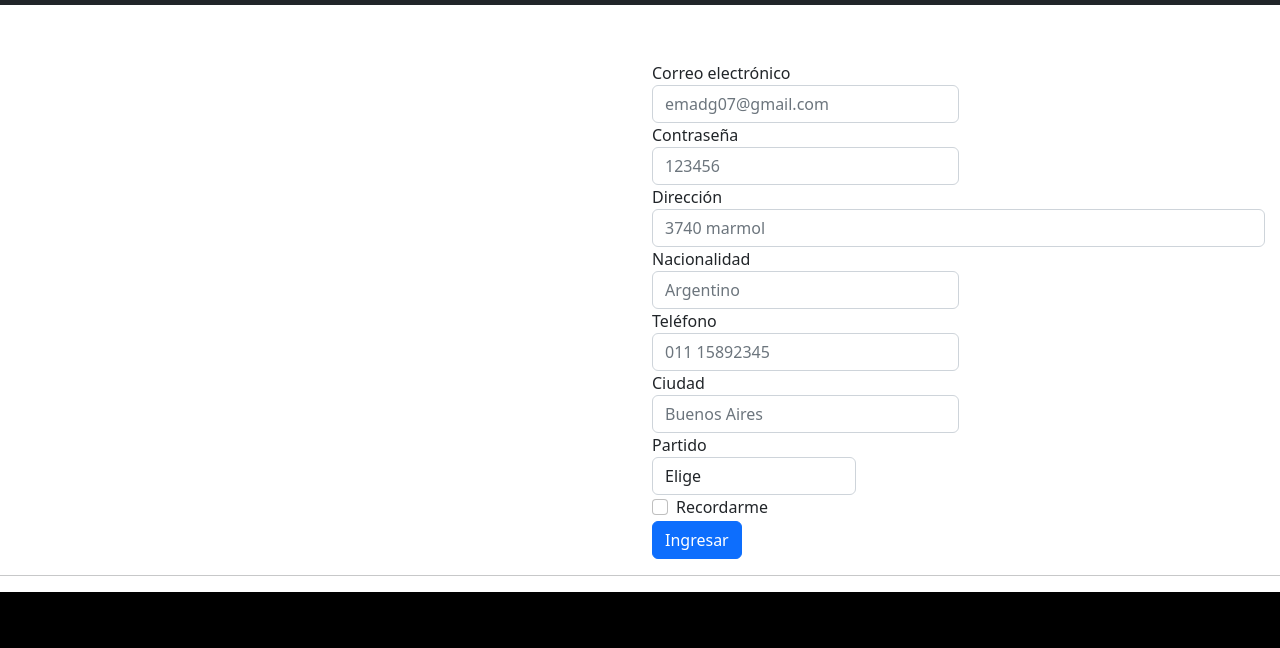
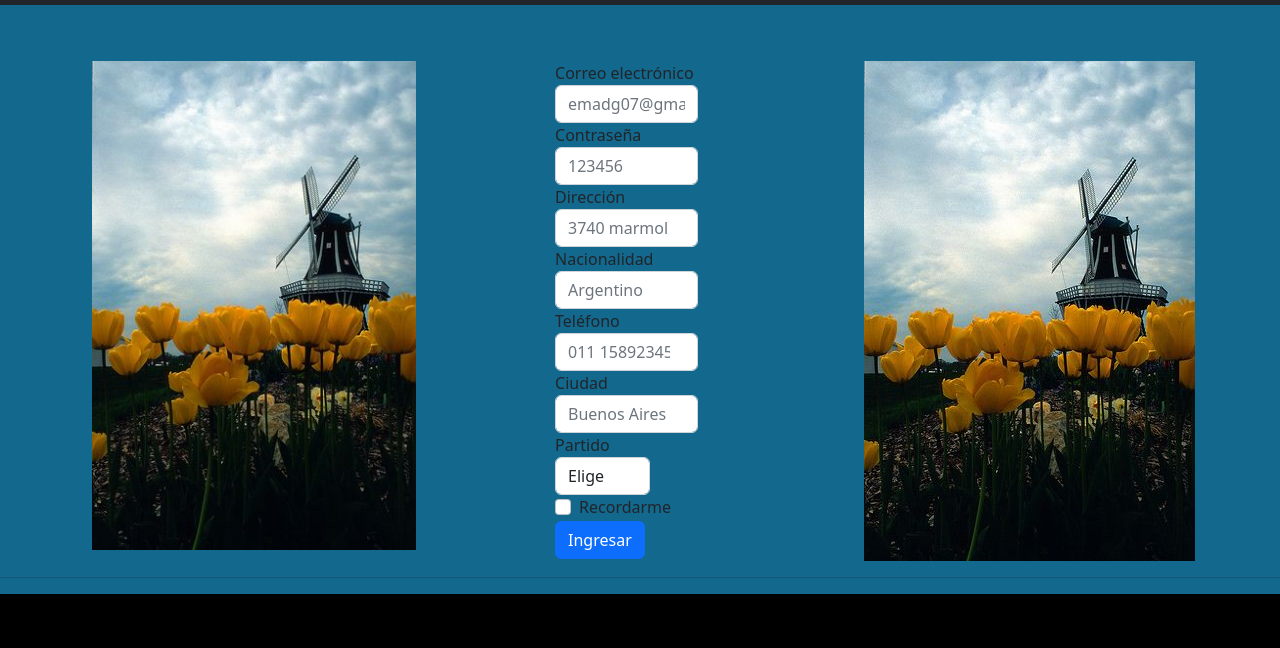
Before and after one commit to EmanuelDavid-Code01/LaPanaderia-DesafioFinalCoderHouse, a website: page registrate.html in a window 1280 px wide. Shown: the part 67-715 px from the top of the page. Drawn offline with nearby package versions, Linux system fonts and the light colour scheme.

Commit message:
registrate pagina modiicada

```diff
--- a/registrate.html
+++ b/registrate.html
@@ -15,7 +15,7 @@
     <header>
         <div class="container-fluid" id="navbarTogglerDemo01">
             <nav class="navbar navbar-expand-md navbar-dark fixed-top bg-dark">
-                <a class="navbar-brand" href="#">Imagen de logo</a>
+                <a class="navbar-brand" href="index.html">Imagen de logo</a>
                 <div class="btn-group">
                     <button class="btn btn-secondary dropdown-toggle bg-dark" type="button" data-bs-toggle="dropdown"
                         aria-expanded="false">
@@ -58,13 +58,13 @@
                             <div class="collapse navbar-collapse" id="navbarNav">
                                 <ul class="navbar-nav">
                                     <li class="nav-item">
-                                        <a class="nav-link" aria-current="page" href="#">Registrate</a>
+                                        <a class="nav-link" aria-current="page" href="registrate.html">Registrate</a>
                                     </li>
                                     <li class="nav-item">
                                         <a class="nav-link" href="tienda.html">Tienda</a>
                                     </li>
                                     <li class="nav-item">
-                                        <a class="nav-link" href="#">Nosotros</a>
+                                        <a class="nav-link" href="nosotros.html">Nosotros</a>
                                     </li>
                                 </ul>
                             </div>
@@ -79,16 +79,17 @@
     <main>
         <div class="container-fluid">
             <div class="row featurette">
-            <div class="col-md-6 order-md-1">
-                <img class="img-fluid" src="imagenes/Logo/img registrate.jpg" alt="">
+                <div class="col-md-4 order-md-1 imagen-padding">
+                    <img class="img-fluid" src="Imagenes/MolinoDeVientoRegistrate.jpg" alt="RegistrateIMG">
                 </div>
                 <br>
-            <div class="col-md-6 order-md-1">
+                <div class="col-md-4 order-md-1 paddingForm">
                     <form>
                         <div class="form-row">
                             <div class="form-group col-md-6">
                                 <label for="inputEmail4">Correo electrónico</label>
-                            <input type="email" class="form-control" id="inputEmail4" placeholder="emadg07@gmail.com">
+                                <input type="email" class="form-control" id="inputEmail4"
+                                    placeholder="emadg07@gmail.com">
                             </div>
                             <div class="form-group col-md-6">
                                 <label for="inputPassword4">Contraseña</label>
@@ -97,16 +98,20 @@
                         </div>
                         <div class="form-group">
                             <label for="inputAddress">Dirección</label>
+
+                        </div>
+                        <div class="form-row">
+                            <div class="form-group col-md-6">
                                 <input type="text" class="form-control" id="inputAddress" placeholder="3740 marmol">
                             </div>
-                    <div class="form-row">
                             <div class="form-group col-md-6">
                                 <label for="inputEmail4">Nacionalidad</label>
                                 <input type="text" class="form-control" id="inputEmail4" placeholder="Argentino">
                             </div>
                             <div class="form-group col-md-6">
                                 <label for="inputPassword4">Teléfono</label>
-                            <input type="number" class="form-control" id="inputPassword4" placeholder="011 15892345">
+                                <input type="number" class="form-control" id="inputPassword4"
+                                    placeholder="011 15892345">
                             </div>
                         </div>
                         <div class="form-row">
@@ -133,6 +138,10 @@
                         <button type="submit" class="btn btn-primary">Ingresar</button>
                     </form>
 
+                </div>
+                <div class="col-md-4 order-md-1">
+                    <img class="img-fluid" src="Imagenes/MolinoDeVientoRegistrate.jpg" alt="RegistrateIMG">
+                </div>
             </div>
     </main>
     <hr>
--- a/scss/_colores.scss
+++ b/scss/_colores.scss
@@ -9,3 +9,8 @@ a.nav-link{
 .colorFondo{
     background-color: #3D6675;
 }
+body{
+    background: #12688D;
+
+
+}
--- a/scss/_imagenes.scss
+++ b/scss/_imagenes.scss
@@ -1,5 +1,8 @@
-.imagen{
-    background-image: url(https://i.pinimg.com/originals/4e/79/be/4e79becb3cafb329bdffb22f6134462a.jpg);
-    background-size: contain;
-    opacity: 80%;
+.imagen {
+  background-image: url(https://images.pexels.com/photos/2536967/pexels-photo-2536967.jpeg?auto=compress&cs=tinysrgb&w=1260&h=750&dpr=1);
+
+  opacity: 80%;
 }
+div.imagen-padding{
+    padding-left: 7%;
+}
--- a/scss/_registrate.scss
+++ b/scss/_registrate.scss
@@ -2,3 +2,6 @@ div.espacio{
     padding-top: 95px;
 
 }
+div.paddingForm{
+    padding-left: 10%;
+}
--- a/scss/estilos.scss
+++ b/scss/estilos.scss
@@ -5,7 +5,7 @@
 @import "imagenes";
 @import "colores";
 @import "registrate";
-
+@import 'animate.css';
 
 .container-fluid{
     width: 100%;
```
Also changed, not shown: index.html (+12 -9 lines), tienda.html (+2 -2 lines), Imagenes/MolinoDeVientoRegistrate.jpg (renamed from Imagenes/MolinoDeViento.jpg), css/estilos.css, 1 other file. Lines whose indentation alone changed are shown as unchanged.
